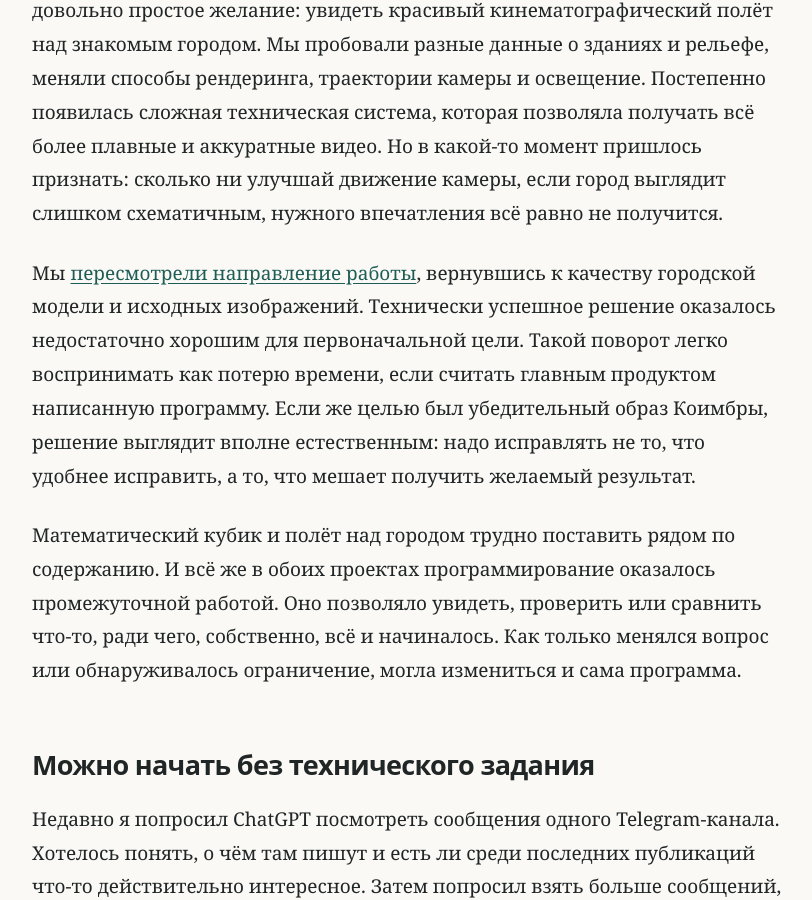
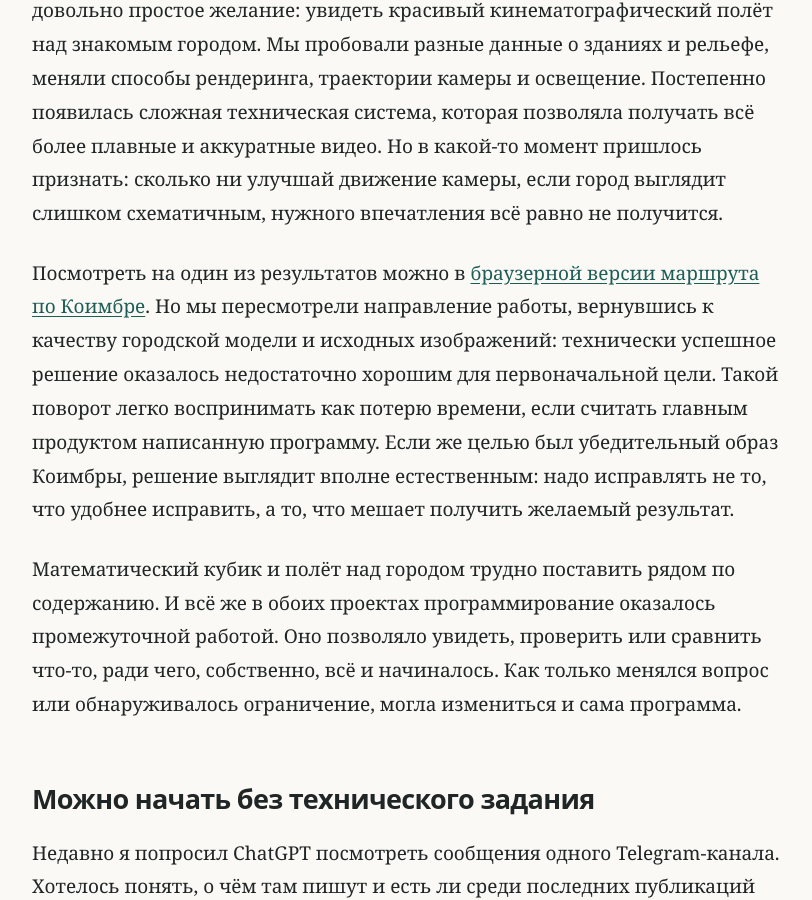
Before and after one commit to Dmitry-dev-pet/alfred-articles, a Jekyll site: the page built from curiosity.md, in a window 1280 px wide and 900 px high, scrolled down 3431 px. Shown: the whole window, without its empty margins (233-1045 px from the left). Built offline with Jekyll 4.4.1, drawn with Linux system fonts in a browser that asks for light colours; some of the changed text lies outside the part shown.

Commit message:
docs(pages): link curiosity essay to working project demos

```diff
--- a/curiosity.md
+++ b/curiosity.md
@@ -32,7 +32,7 @@
 
 Нужно ли ставить в один ряд царя, регента и председателя временного правительства? Что делать с соправителями? А если человек занимал высшую государственную должность, но важнейшие решения принимал кто-то другой? Мы начали разбирать отдельные случаи, и каждый ответ приносил новые вопросы. В какой-то момент обычной таблицы стало недостаточно: понадобилось одновременно показывать юридические должности, периоды фактического политического влияния и источники, из которых взяты соответствующие утверждения.
 
-Так появилась интерактивная хронология, а затем и [исследовательский атлас](https://github.com/Dmitry-dev-pet/rulers-chronology-audit). В нём приходится различать не только даты и имена, но и характер самих исторических утверждений: одно дело — назначение на должность, другое — оценка реального влияния. Позже возникла идея обращаться к этим данным непосредственно из разговора с Альфредом, моим помощником в ChatGPT. Сайт постепенно превратился в один из способов представить результаты, а не в конечную цель всей работы.
+Так появилась интерактивная хронология, а затем и [исследовательский атлас](https://dmitry-dev-pet.github.io/rulers-chronology-audit/). В нём приходится различать не только даты и имена, но и характер самих исторических утверждений: одно дело — назначение на должность, другое — оценка реального влияния. Позже возникла идея обращаться к этим данным непосредственно из разговора с Альфредом, моим помощником в ChatGPT. Сайт постепенно превратился в один из способов представить результаты, а не в конечную цель всей работы.
 
 Я не утверждаю, что без ИИ никогда не заинтересовался бы этой темой. Возможно, прочитал бы несколько исторических работ и на том остановился. Но мне трудно представить, что ради проверки случайной картинки я заранее решил бы создавать информационную систему, продумывать модель исторических источников и писать средства их сопоставления. Ничего подобного в первоначальном замысле не было. Техническая задача разрасталась потому, что усложнялся сам вопрос.
 
@@ -40,13 +40,13 @@
 
 С кубиком Рубика история сложилась иначе. Меня занимала математическая конструкция: можно ли представить движения обычного кубика как перемещения цветных точек по небольшому числу неподвижных окружностей? Причём хотелось не просто красивой анимации. После каждого поворота точки должны попадать в строго определённые положения, соответствующие настоящим перестановкам кубика, без незаметных скачков и подмены состояния.
 
-Такая задача требует работы с геометрией и теорией перестановок. Мы писали программы, сверявшие действие поворотов с эталонной моделью, проверяли обратные ходы и свойства последовательностей движений, рассматривали разные способы расположить точки и траектории. Затем появился [интерактивный визуализатор](https://github.com/Dmitry-dev-pet/rubik-graph-lab), где некоторые конструкции можно сравнивать на одном и том же состоянии кубика. Но всё это делалось не потому, что мне захотелось выпустить ещё одно приложение.
+Такая задача требует работы с геометрией и теорией перестановок. Мы писали программы, сверявшие действие поворотов с эталонной моделью, проверяли обратные ходы и свойства последовательностей движений, рассматривали разные способы расположить точки и траектории. Затем появился [интерактивный визуализатор](https://rubik-graph-lab.vercel.app/), где некоторые конструкции можно сравнивать на одном и том же состоянии кубика. Но всё это делалось не потому, что мне захотелось выпустить ещё одно приложение.
 
 Здесь особенно хорошо видно различие между техническим и исследовательским результатом. Программа может безупречно воспроизводить миллионы перестановок и всё же не отвечать на вопрос, существует ли требуемая конструкция при всех заданных ограничениях. Вычислительные проверки помогают искать ошибки и подсказывают возможные решения, но общего математического доказательства они автоматически не дают. Если правильный ответ окажется отрицательным, это тоже будет результатом исследования, хотя зрелищного приложения по первоначальному замыслу может не получиться.
 
 В проекте с Коимброй, наоборот, главным был не математический вопрос, а довольно простое желание: увидеть красивый кинематографический полёт над знакомым городом. Мы пробовали разные данные о зданиях и рельефе, меняли способы рендеринга, траектории камеры и освещение. Постепенно появилась сложная техническая система, которая позволяла получать всё более плавные и аккуратные видео. Но в какой-то момент пришлось признать: сколько ни улучшай движение камеры, если город выглядит слишком схематичным, нужного впечатления всё равно не получится.
 
-Мы [пересмотрели направление работы](https://github.com/Dmitry-dev-pet/coimbra-video/issues/43), вернувшись к качеству городской модели и исходных изображений. Технически успешное решение оказалось недостаточно хорошим для первоначальной цели. Такой поворот легко воспринимать как потерю времени, если считать главным продуктом написанную программу. Если же целью был убедительный образ Коимбры, решение выглядит вполне естественным: надо исправлять не то, что удобнее исправить, а то, что мешает получить желаемый результат.
+Посмотреть на один из результатов можно в [браузерной версии маршрута по Коимбре](https://dmitry-dev-pet.github.io/coimbra-video/038/). Но мы пересмотрели направление работы, вернувшись к качеству городской модели и исходных изображений: технически успешное решение оказалось недостаточно хорошим для первоначальной цели. Такой поворот легко воспринимать как потерю времени, если считать главным продуктом написанную программу. Если же целью был убедительный образ Коимбры, решение выглядит вполне естественным: надо исправлять не то, что удобнее исправить, а то, что мешает получить желаемый результат.
 
 Математический кубик и полёт над городом трудно поставить рядом по содержанию. И всё же в обоих проектах программирование оказалось промежуточной работой. Оно позволяло увидеть, проверить или сравнить что-то, ради чего, собственно, всё и начиналось. Как только менялся вопрос или обнаруживалось ограничение, могла измениться и сама программа.
 
```
Also changed, not shown: other parts of curiosity.md (+1 -1 lines).
